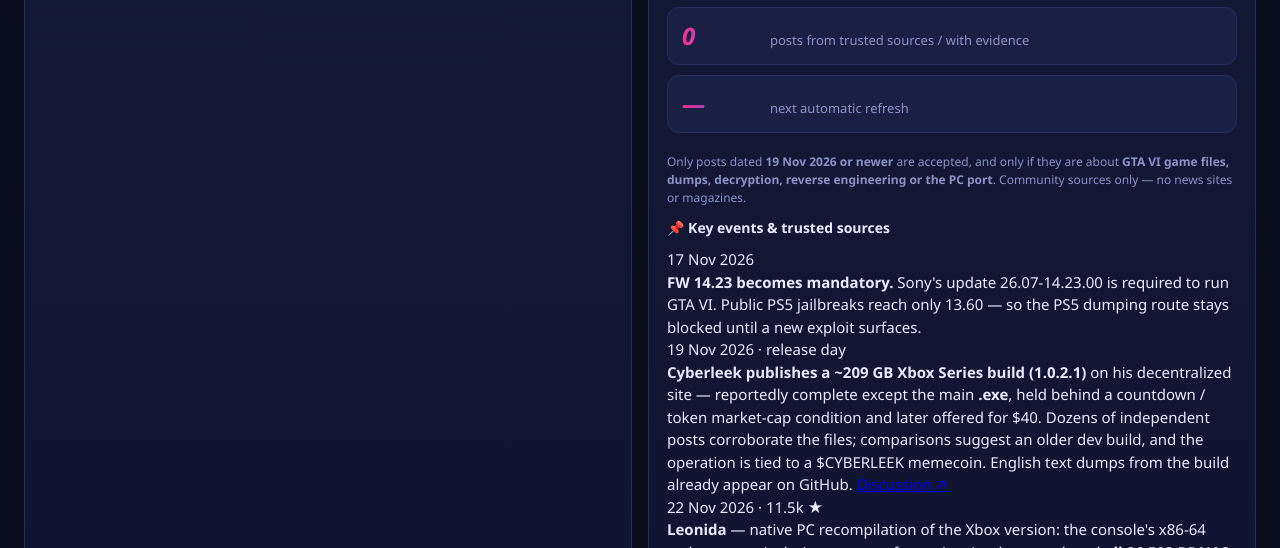
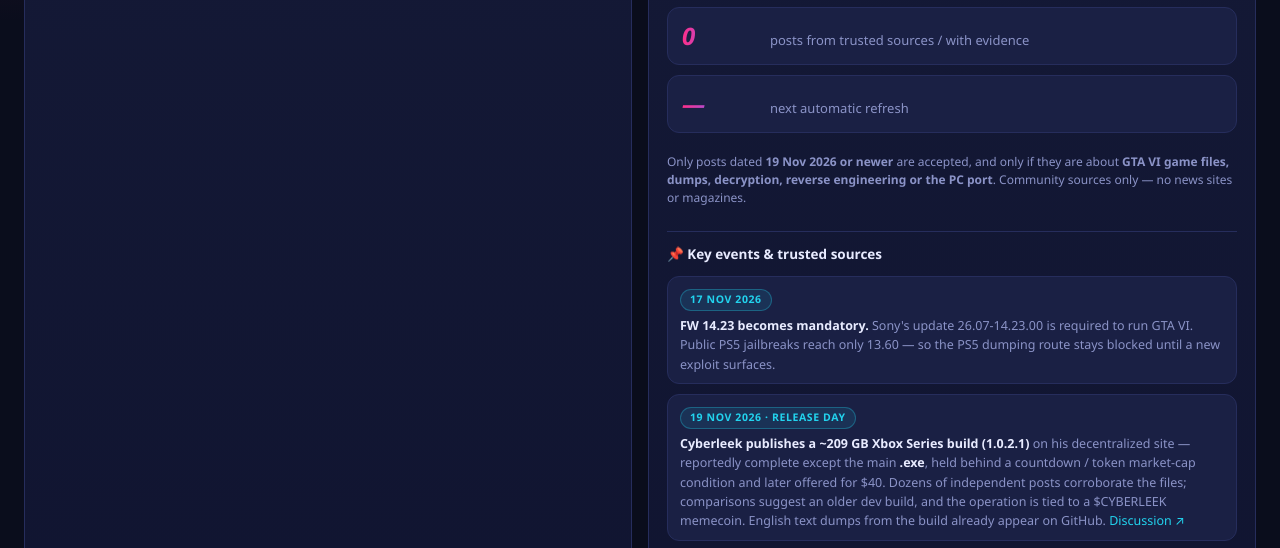
Before and after one commit to pagiii/gta6-tracker, a plain HTML site: page public/index.html in a window 1280 px wide. Shown: the part 224-772 px from the top of the page. Drawn offline with Linux system fonts and the light colour scheme; no server answers.

Commit message:
Deploy: public/style.css

```diff
--- a/public/style.css
+++ b/public/style.css
@@ -214,6 +214,20 @@ footer { text-align: center; color: var(--muted); font-size: 11.5px; padding: 0
 }
 .stat-label { color: var(--muted); font-size: 13px; }
 
+/* ---------- key events & trusted sources box ---------- */
+.context-box { margin-top: 14px; border-top: 1px solid var(--line); padding-top: 12px; display: flex; flex-direction: column; gap: 10px; }
+.context-box h3 { font-size: 13.5px; margin-bottom: 2px; }
+.ctx-entry { background: var(--card2); border: 1px solid var(--line); border-radius: 12px; padding: 9px 12px; }
+.ctx-date {
+  display: inline-block; font-size: 10.5px; font-weight: 700; text-transform: uppercase; letter-spacing: .6px;
+  color: var(--cyan); background: rgba(34, 211, 238, .1); border: 1px solid rgba(34, 211, 238, .3);
+  border-radius: 99px; padding: 2px 9px; margin-bottom: 5px;
+}
+.ctx-entry p { color: var(--muted); font-size: 12.5px; line-height: 1.55; }
+.ctx-entry p b { color: var(--text); }
+.ctx-entry a { color: var(--cyan); text-decoration: none; white-space: nowrap; }
+.ctx-entry a:hover { text-decoration: underline; }
+
 /* ---------- fit guards: nothing may push the page wider than the viewport ---------- */
 body { overflow-x: clip; }
 .progress-grid > * { min-width: 0; }
```
